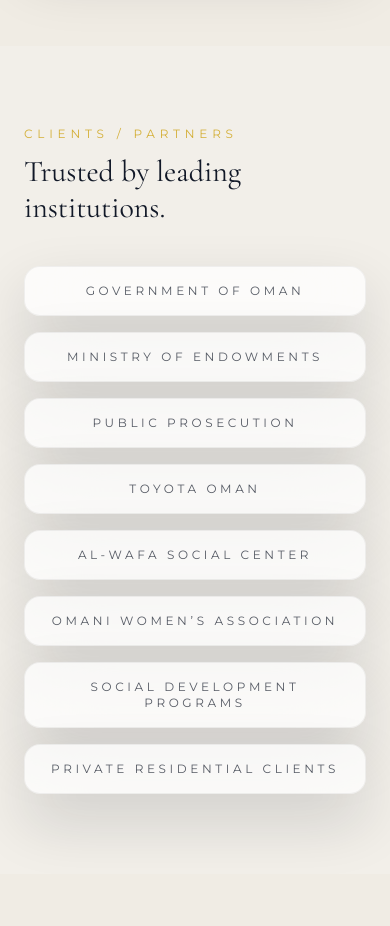
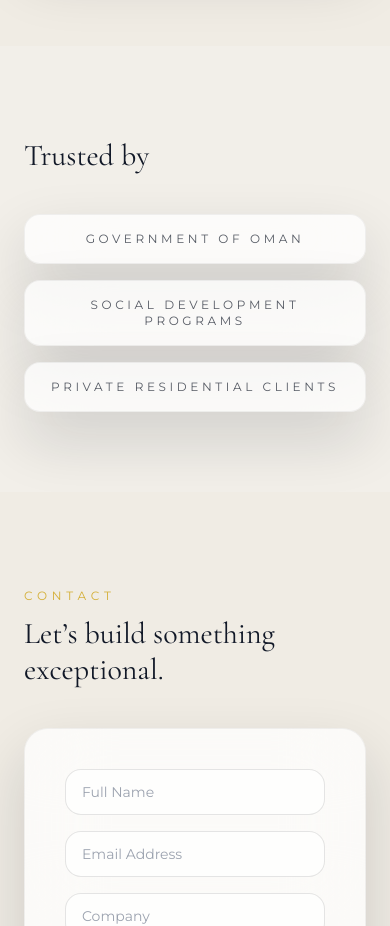
Before and after one commit to AAMIRMHD/admh-website, a React (Vite) app: page / in a window 390 px wide. Shown: the part 7120-8046 px from the top of the page. Built offline with nearby package versions, Linux system fonts and the light colour scheme.

Commit message:
Updated website

```diff
--- a/src/components/Clients.jsx
+++ b/src/components/Clients.jsx
@@ -5,8 +5,8 @@
   <section id="clients" className="relative bg-[#f2efe9]">
     <div className="mx-auto max-w-6xl px-6 py-20 md:px-10">
       <div className="flex flex-col gap-3">
-        <p className="text-xs uppercase tracking-[0.4em] text-gold">Clients / Partners</p>
-        <h2 className="font-display text-3xl md:text-4xl">Trusted by leading institutions.</h2>
+        <p className="text-xs uppercase tracking-[0.4em] text-gold"></p>
+        <h2 className="font-display text-3xl md:text-4xl">Trusted by </h2>
       </div>
       <motion.div
         initial={{ opacity: 0 }}
--- a/src/components/Navbar.jsx
+++ b/src/components/Navbar.jsx
@@ -4,7 +4,7 @@
 
 const links = [
   { label: "Home", href: "#home" },
-  { label: " ADMH", href: "#about" },
+  { label: " About", href: "#about" },
   { label: " Services", href: "#services" },
   { label: " Projects", href: "#projects" },
   { label: "Why Choose Us", href: "#why" },
@@ -65,7 +65,7 @@
           <img src="/logo.avif" alt="ADMH logo" className="h-10 w-10 rounded-full border border-gold/40 object-contain" />
           <div className="font-display text-lg tracking-[0.4em] text-gold">ADMH</div>
         </div>
-        <div className="hidden items-center gap-6 text-[0.65rem] uppercase tracking-[0.3em] md:flex">
+        <div className="hidden items-center gap-6 text-[0.72rem] font-semibold uppercase tracking-[0.32em] md:flex">
           {links.map((link) => (
             <a
               key={link.label}
--- a/src/data/content.js
+++ b/src/data/content.js
@@ -87,11 +87,6 @@
 
 export const clients = [
   "Government of Oman",
-  "Ministry of Endowments",
-  "Public Prosecution",
-  "Toyota Oman",
-  "Al-Wafa Social Center",
-  "Omani Women’s Association",
   "Social Development Programs",
   "Private Residential Clients",
 ];
```
